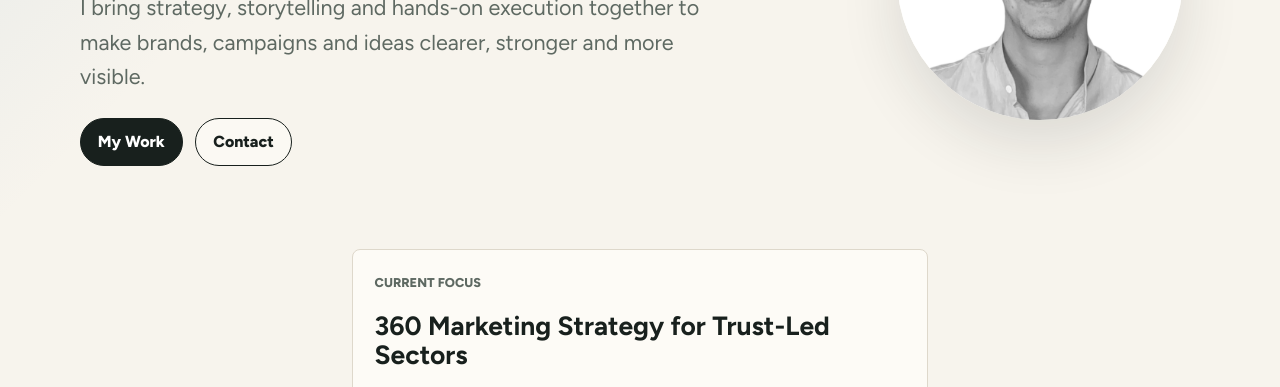
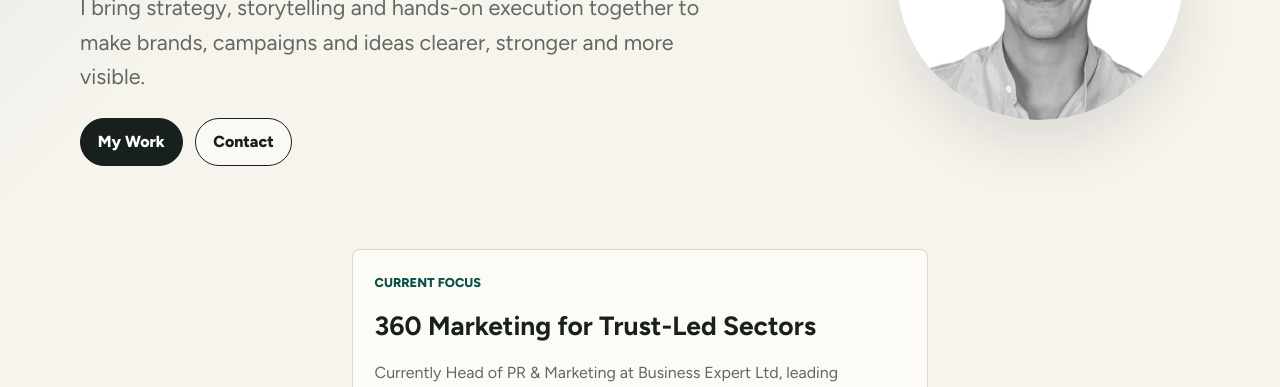
Before and after one commit to TheoCristofari/portfolio, a website built with Vite: page index.html in a window 1280 px wide. Shown: the part 409-796 px from the top of the page. Built offline with nearby package versions, Linux system fonts and the light colour scheme.

Commit message:
Update current focus card

```diff
--- a/src/main.js
+++ b/src/main.js
@@ -225,7 +225,7 @@ function render() {
       <section class="hero-support" aria-label="Current focus and next steps">
         <div class="hero-panel">
           <span>Current focus</span>
-          <strong>360 Marketing Strategy for Trust-Led Sectors</strong>
+          <strong>360 Marketing for Trust-Led Sectors</strong>
           <p>${profile.availability}</p>
         </div>
       </section>
--- a/src/styles.css
+++ b/src/styles.css
@@ -243,6 +243,10 @@ h3 {
   font-size: 0.8rem;
   font-weight: 800;
   text-transform: uppercase;
+}
+
+.hero-panel span {
+  color: var(--accent-dark);
 }
 
 .hero-panel strong {
```
